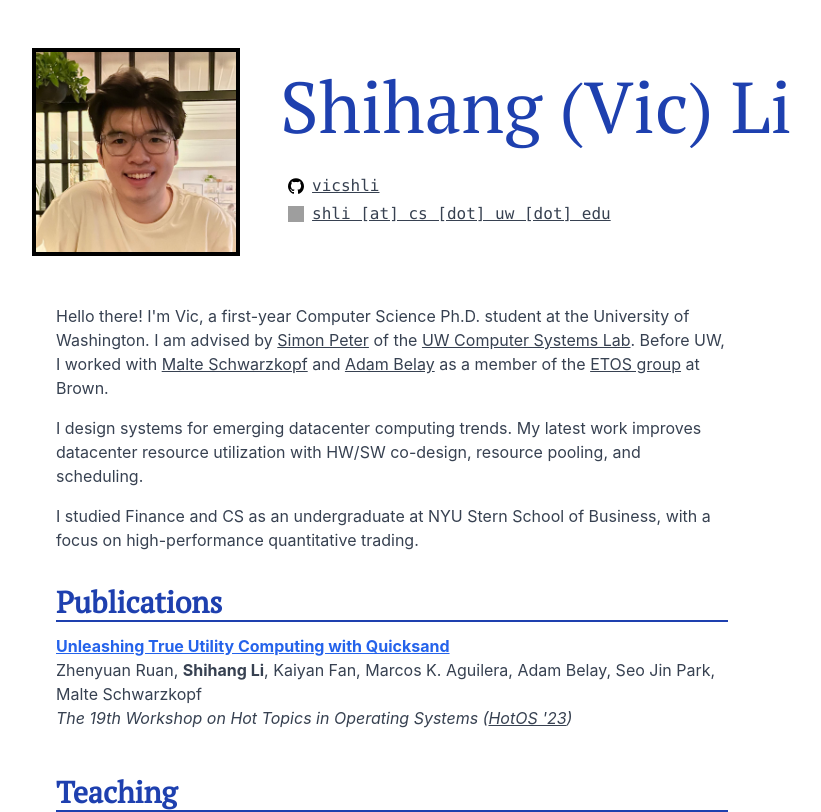
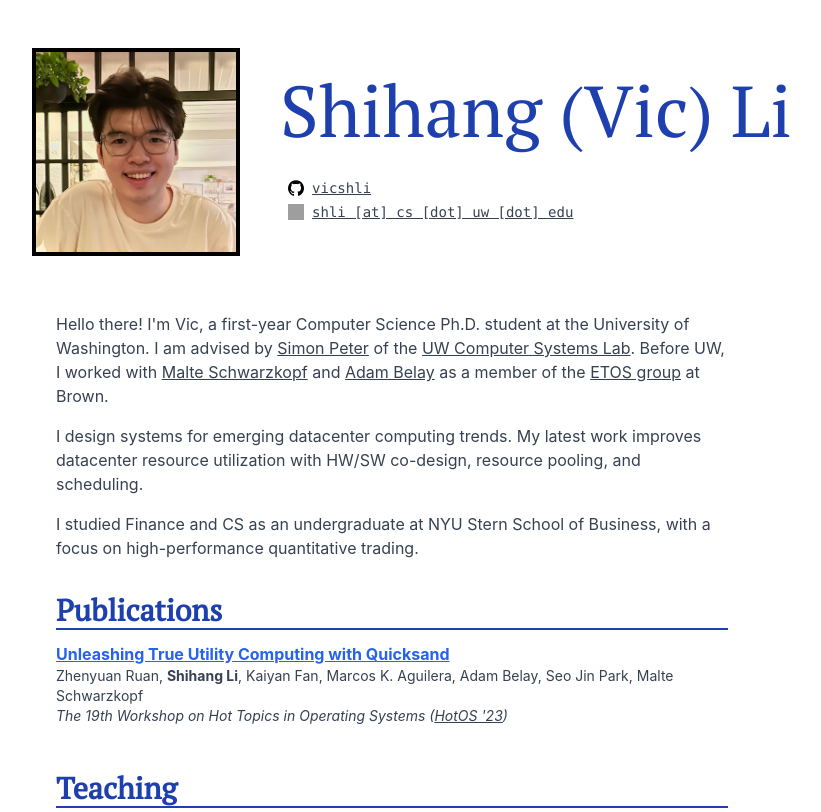
Before and after one commit to vic-lsh/vli, a Next.js app: page / in a window 1280 px wide. Shown: the top 812 px of the page, without its empty margins (248-1069 px from the left). Built offline with nearby package versions, Linux system fonts and the light colour scheme; grey boxes are pictures that could not be loaded.

Commit message:
tweak font size

```diff
--- a/app/page.tsx
+++ b/app/page.tsx
@@ -84,7 +84,7 @@ const ContactInfo = () => {
             height="20"
             className="dark:invert-90"
           />
-          <span className="underline font-mono">vicshli</span>
+          <span className="underline font-mono text-sm">vicshli</span>
         </ContactInfoContainer>
       </LinkToNewTab>
 
@@ -96,7 +96,7 @@ const ContactInfo = () => {
           height="16"
           className="dark:invert-90"
         />
-        <span className="underline font-mono">{EMAIL_ADDR}</span>
+        <span className="underline font-mono text-sm">{EMAIL_ADDR}</span>
       </ContactInfoContainer>
     </div>
   );
@@ -182,8 +182,8 @@ const PublicationEntry: React.FC<{ pub: Publication }> = ({ pub }) => {
       ) : (
         <div className="font-bold">{pub.title}</div>
       )}
-      <div>{concatenatedAuthors}</div>
-      <div className="italic">
+      <div className="text-sm">{concatenatedAuthors}</div>
+      <div className="text-sm italic">
         {pub.venue} (<UrlLink href={pub.venueLink}>{pub.venueAbbr}</UrlLink>)
       </div>
     </>
@@ -315,7 +315,7 @@ export default function Home() {
         )}
       </NavBar>
 
-      <div className="px-5 pb-8 md:pt-0 flex flex-col md:justify-center items-center text-gray-700 dark:text-gray-300">
+      <div className="px-5 pb-8 md:pt-0 flex flex-col gap-2 md:justify-center items-center text-gray-700 dark:text-gray-300">
         <TitleArea />
         <div className="max-w-2xl flex flex-col gap-8">
           <PersonalIntroArea />
```
